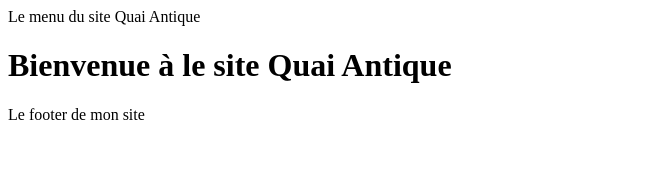
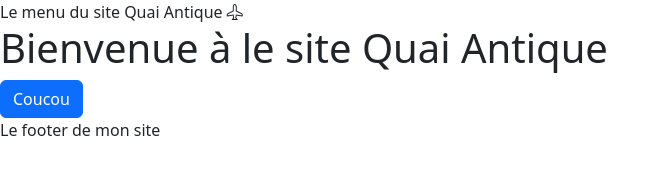
Before and after one commit to lindadelgadomtz/quaiAntiqueRestaurant, a website with bundled scripts: page index.html in a window 1280 px wide. Shown: the whole page, without its empty margins (0-669 px from the left). Built offline with nearby package versions, Linux system fonts and the light colour scheme; files whose address does not match are found by name.

Commit message:
chore: Install Bootstrap

```diff
--- a/index.html
+++ b/index.html
@@ -3,14 +3,17 @@
 <head>
     <meta charset="UTF-8">
     <meta name="viewport" content="width=device-width, initial-scale=1.0">
+    <link rel= "stylesheet" href="node_modules/bootstrap/dist/css/bootstrap.min.css"/>
+    <link rel= "stylesheet" href= "node_modules/bootstrap-icons/font/bootstrap-icons.css">
     <title>Document</title>
 </head>
 <body>
-    <header> Le menu du site Quai Antique</header>
+    <header> Le menu du site Quai Antique <i class="bi bi-airplane"></i></header>
     <main id="main-page">
         <!-- Le contenu de la page sera injectée ici-->
     </main>
   <footer> Le footer de mon site</footer>
   <script type ="module" src = "router/router.js"></script>
+  <script src="node_modules/bootstrap/dist/js/bootstrap.bundle.min.js"></script>
 </body>
 </html>
--- a/pages/home.html
+++ b/pages/home.html
@@ -1 +1,2 @@
 <h1>Bienvenue à le site Quai Antique</h1>
+<button class="btn btn-primary">Coucou</button>
```
Also changed, not shown: package.json (added, +15 -0 lines), 2 other files.
